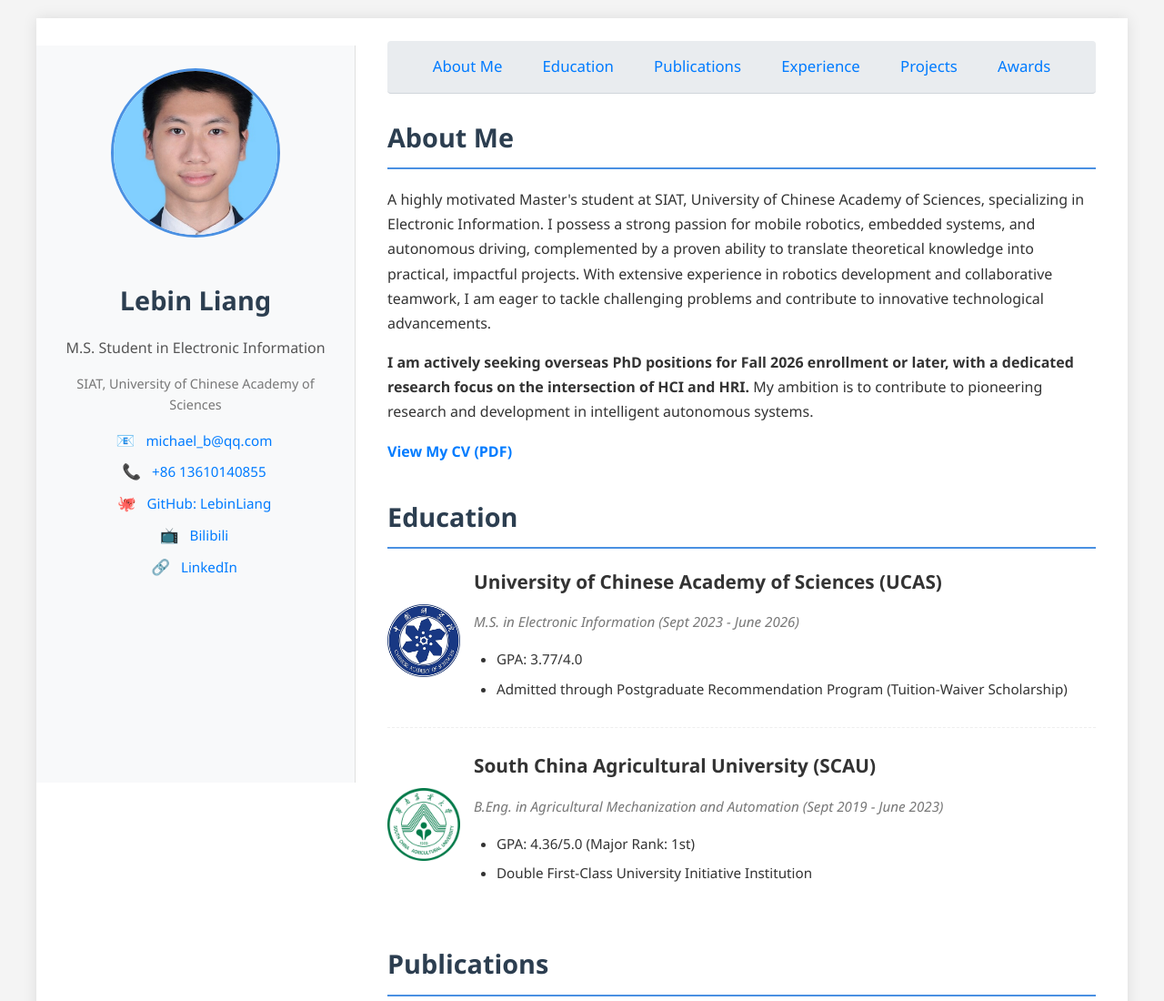
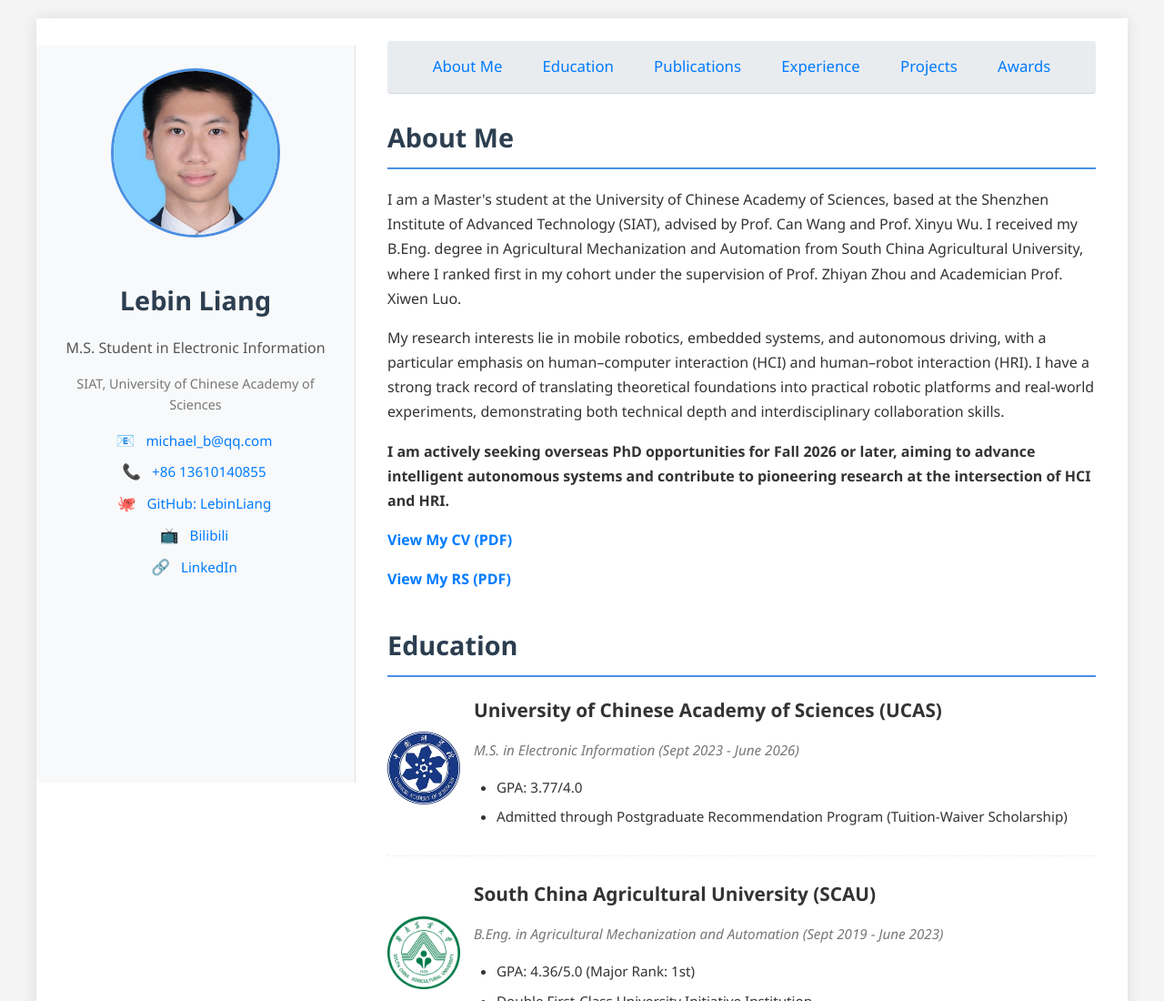
Before and after one commit to LebinLiang/LebinLiang.github.io, a plain HTML site: page index.html in a window 1280 px wide. Shown: the top 1100 px of the page at 91% size. Drawn offline with Linux system fonts and the light colour scheme.

Commit message:
update cv & rs and about me

```diff
--- a/index.html
+++ b/index.html
@@ -438,12 +438,18 @@
             <section id="about">
                 <h2>About Me</h2>
                 <p>
-                    A highly motivated Master's student at SIAT, University of Chinese Academy of Sciences, specializing in Electronic Information. I possess a strong passion for mobile robotics, embedded systems, and autonomous driving, complemented by a proven ability to translate theoretical knowledge into practical, impactful projects. With extensive experience in robotics development and collaborative teamwork, I am eager to tackle challenging problems and contribute to innovative technological advancements.
+                    I am a Master's student at the University of Chinese Academy of Sciences, based at the Shenzhen Institute of Advanced Technology (SIAT), advised by Prof. Can Wang and Prof. Xinyu Wu. I received my B.Eng. degree in Agricultural Mechanization and Automation from South China Agricultural University, where I ranked first in my cohort under the supervision of Prof. Zhiyan Zhou and Academician Prof. Xiwen Luo.
                 </p>
                 <p>
-                    <strong>I am actively seeking overseas PhD positions for Fall 2026 enrollment or later, with a dedicated research focus on the intersection of HCI and HRI.</strong> My ambition is to contribute to pioneering research and development in intelligent autonomous systems.
+                    My research interests lie in mobile robotics, embedded systems, and autonomous driving, with a particular emphasis on human–computer interaction (HCI) and human–robot interaction (HRI). I have a strong track record of translating theoretical foundations into practical robotic platforms and real-world experiments, demonstrating both technical depth and interdisciplinary collaboration skills.
+                </p>
+                <p>
+                    <strong>I am actively seeking overseas PhD opportunities for Fall 2026 or later, aiming to advance intelligent autonomous systems and contribute to pioneering research at the intersection of HCI and HRI.</strong>
                 </p>
                  <p><a href="cv/LebinLiang_cv_.pdf" target="_blank"><strong>View My CV (PDF)</strong></a></p>
+                 <p><a href="cv/LebinLiang_RS_.pdf" target="_blank"><strong>View My RS (PDF)</strong></a></p>
+
+
             </section>
 
             <section id="education">
```
Also changed, not shown: 2 other files.
